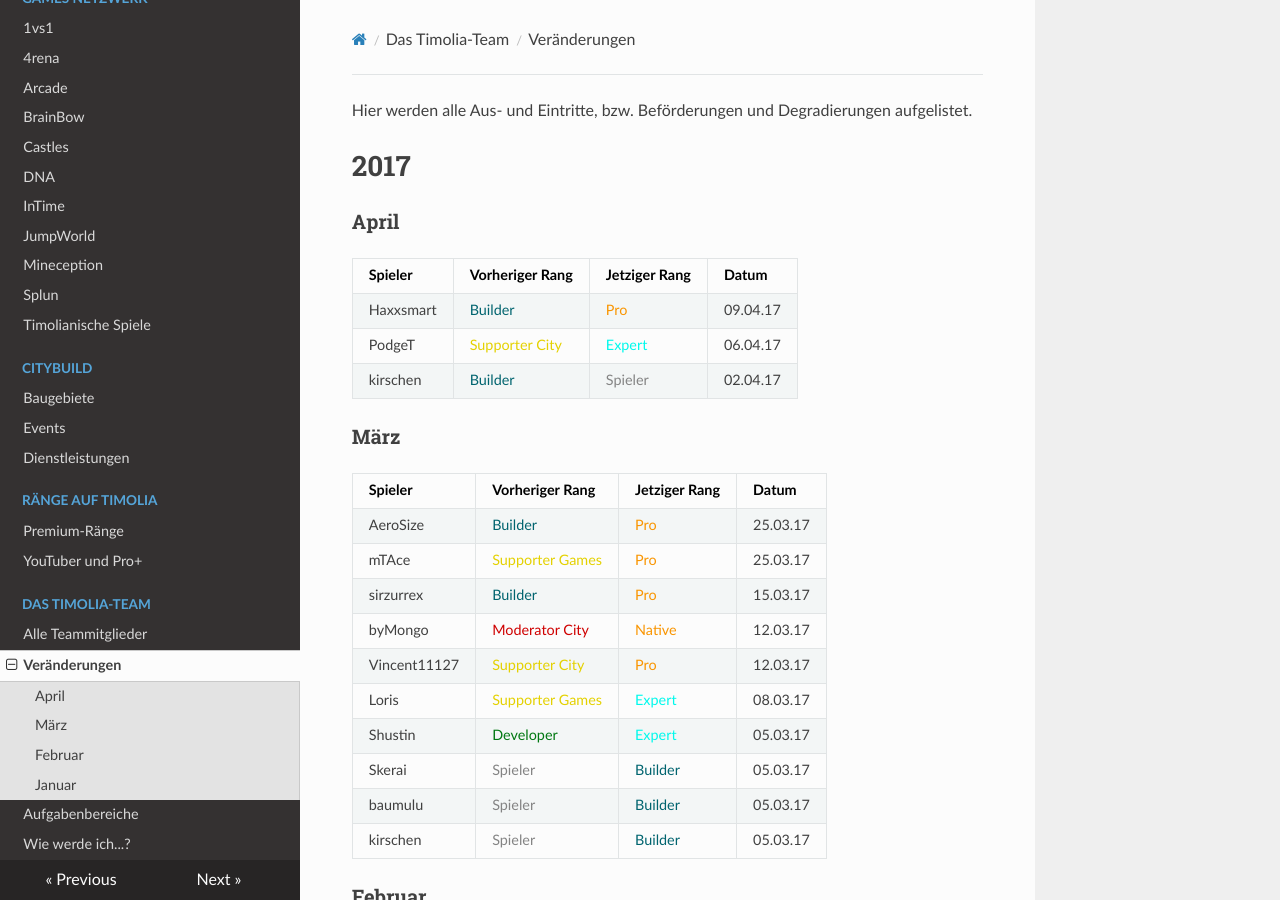
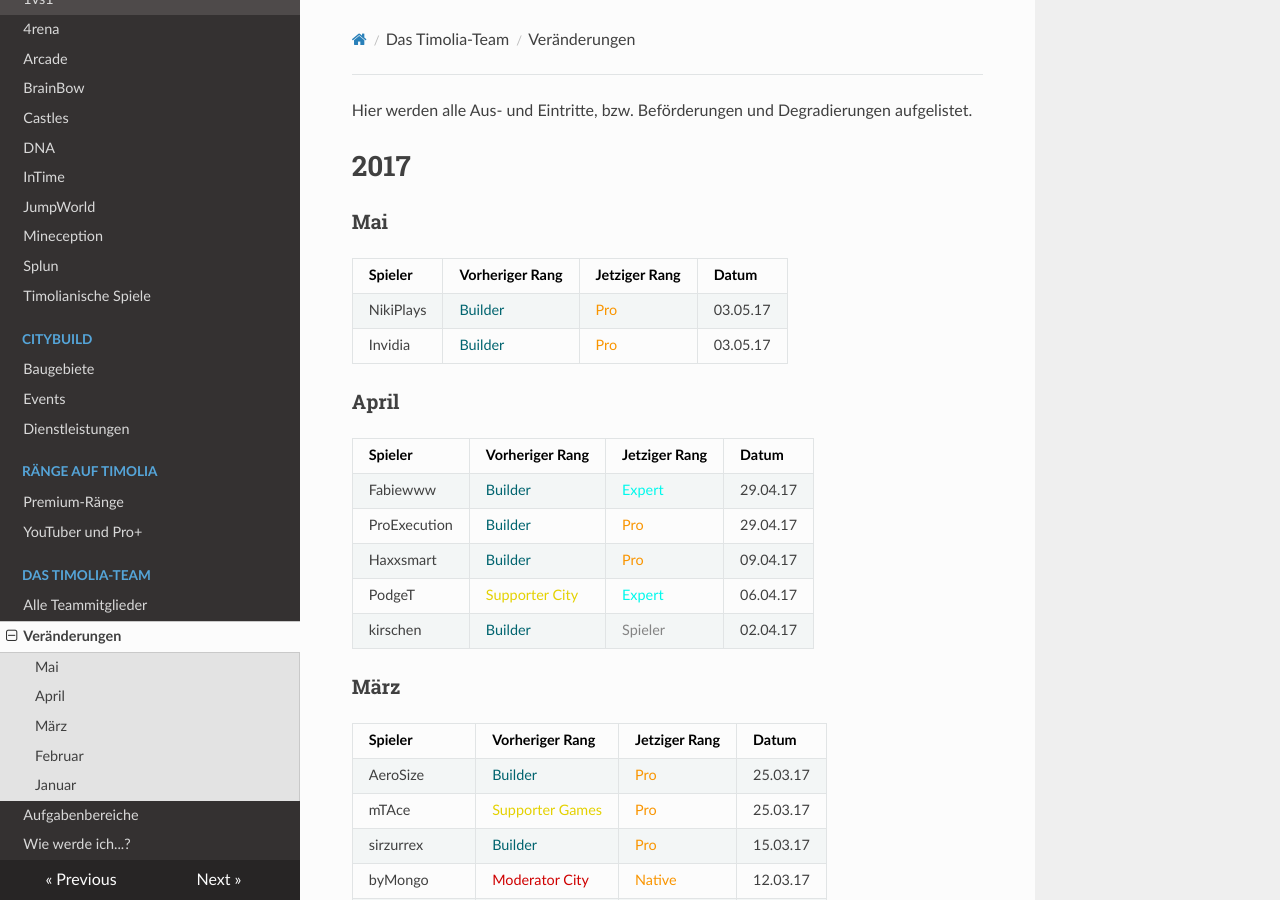
Before and after one commit to TimoliaDE/HowTo, an MkDocs documentation site: the page built from docs/team/changes.md, in a window 1280 px wide and 900 px high. Built offline with MkDocs 1.6.1, drawn with Linux system fonts in a browser that asks for light colours; nearby versions of some CDN libraries; old or Windows-style settings are respelled for this version of MkDocs.

Commit message:
ProExe, Fabiewww, Invidia, NikiPlays nicht mehr im Team dies das

```diff
--- a/docs/team/changes.md
+++ b/docs/team/changes.md
@@ -2,9 +2,17 @@ Hier werden alle Aus- und Eintritte, bzw. Beförderungen und Degradierungen aufg
 
 # 2017
 
+###<strong>Mai</strong>
+| Spieler | Vorheriger Rang | Jetziger Rang | Datum |
+| ------ | ------ | ------ | ------ |
+|NikiPlays | <span style="color:#00646F">Builder</span> | <span style="color:#F99500">Pro</span> | 03.05.17 |
+|Invidia | <span style="color:#00646F">Builder</span> | <span style="color:#F99500">Pro</span> | 03.05.17 |
+
 ###<strong>April</strong>
 | Spieler | Vorheriger Rang | Jetziger Rang | Datum |
 | ------ | ------ | ------ | ------ |
+|Fabiewww | <span style="color:#00646F">Builder</span> | <span style="color:#00F9EC">Expert</span> | 29.04.17 |
+|ProExecution | <span style="color:#00646F">Builder</span> | <span style="color:#F99500">Pro</span> | 29.04.17
 |Haxxsmart | <span style="color:#00646F">Builder</span> | <span style="color:#F99500">Pro</span> | 09.04.17 |
 |PodgeT | <span style="color:#E4D100">Supporter City</span> | <span style="color:#00F9EC">Expert</span> | 06.04.17 |
 |kirschen | <span style="color:#00646F">Builder</span> | <span style="color:#848484">Spieler</span> | 02.04.17 |
```
